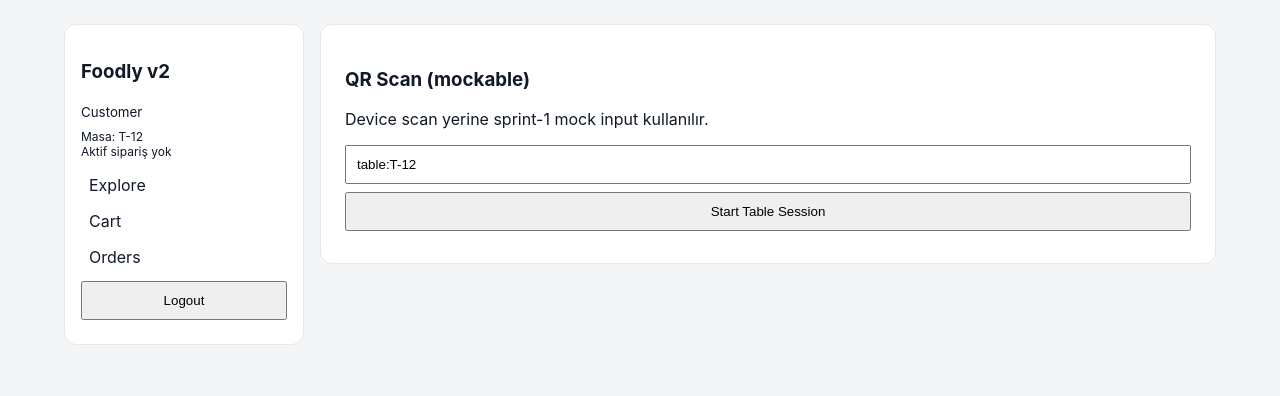
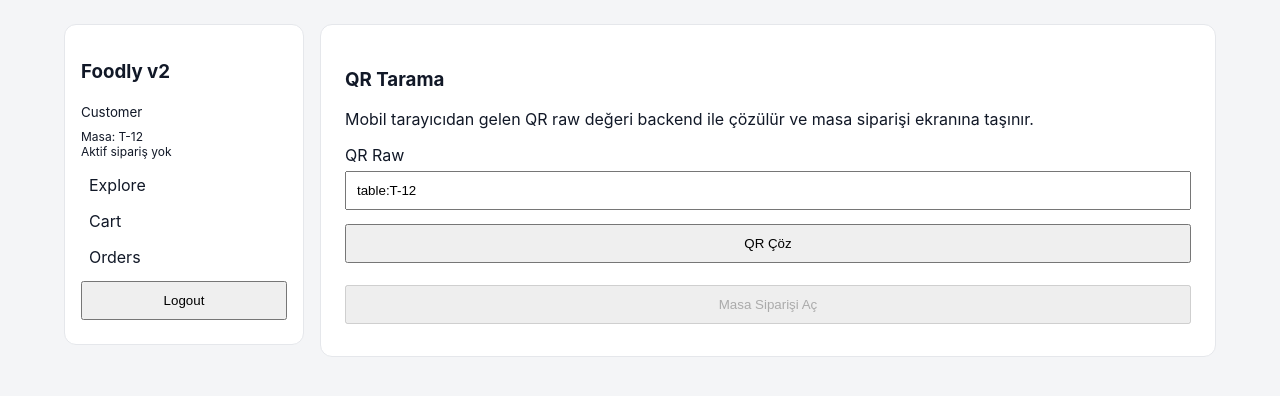
Before and after one commit to Meeyzt/foodly-v2-fe, a Next.js app: page /staff/scan in a window 1280 px wide. Shown: the top 396 px of the page. Built offline with nearby package versions, Linux system fonts and the light colour scheme; no server answers.

Commit message:
FOO-28 implement staff QR scan and table order entry flow

```diff
--- a/src/app/staff/scan/page.tsx
+++ b/src/app/staff/scan/page.tsx
@@ -1,16 +1,65 @@
 "use client";
 
 import { useState } from "react";
+import { useRouter } from "next/navigation";
+import { staffApi } from "@/shared/api/contracts/staff";
 
 export default function StaffScanPage() {
+  const router = useRouter();
   const [qrInput, setQrInput] = useState("table:T-12");
+  const [resolvedTableId, setResolvedTableId] = useState<string>();
+  const [message, setMessage] = useState<string>();
+  const [resolving, setResolving] = useState(false);
+
+  const resolveQr = async () => {
+    const qrRaw = qrInput.trim();
+    if (!qrRaw) {
+      setMessage("QR içeriği zorunludur.");
+      setResolvedTableId(undefined);
+      return;
+    }
+
+    setResolving(true);
+    setMessage(undefined);
+
+    try {
+      const response = await staffApi.resolveQr({ qrRaw });
+      const tableId = response.data.data.tableId;
+      setResolvedTableId(tableId);
+      setMessage(`Masa çözüldü: ${tableId}`);
+    } catch {
+      setResolvedTableId(undefined);
+      setMessage("QR doğrulanamadı. Lütfen tekrar deneyin.");
+    } finally {
+      setResolving(false);
+    }
+  };
 
   return (
     <section className="card">
-      <h1>QR Scan (mockable)</h1>
-      <p>Device scan yerine sprint-1 mock input kullanılır.</p>
-      <input value={qrInput} onChange={(e) => setQrInput(e.target.value)} />
-      <button>Start Table Session</button>
+      <h1>QR Tarama</h1>
+      <p>Mobil tarayıcıdan gelen QR raw değeri backend ile çözülür ve masa siparişi ekranına taşınır.</p>
+
+      <label>
+        QR Raw
+        <input value={qrInput} onChange={(e) => setQrInput(e.target.value)} placeholder="Örn: table:T-12" />
+      </label>
+
+      <div style={{ display: "flex", gap: 8, flexWrap: "wrap" }}>
+        <button type="button" onClick={() => void resolveQr()} disabled={resolving}>
+          {resolving ? "Çözülüyor..." : "QR Çöz"}
+        </button>
+
+        <button
+          type="button"
+          onClick={() => router.push(`/staff/table-orders?tableId=${encodeURIComponent(resolvedTableId ?? "")}`)}
+          disabled={!resolvedTableId}
+        >
+          Masa Siparişi Aç
+        </button>
+      </div>
+
+      {message ? <p>{message}</p> : null}
     </section>
   );
 }
```
Also changed, not shown: src/app/staff/table-orders/page.tsx (+33 -12 lines), 2 other files (tests, documents, lock files or other folders).
